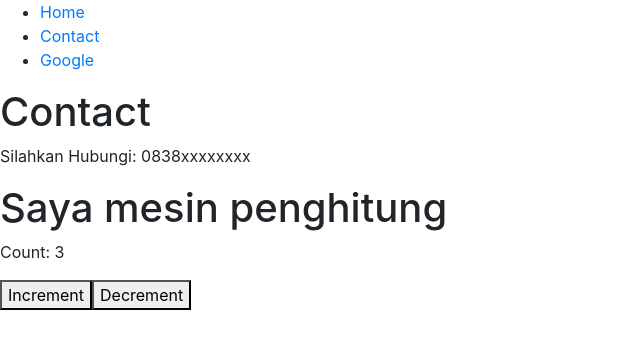
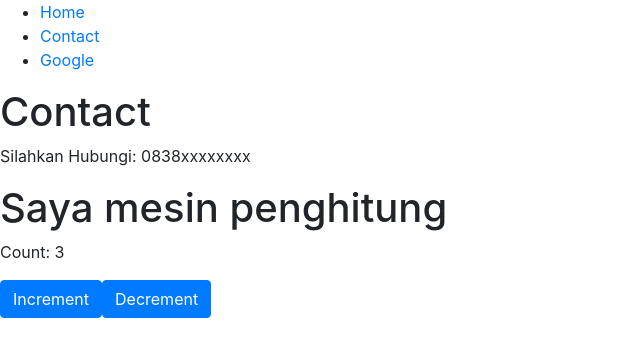
Before and after one commit to troy213/react_js_redux, a React (Create React App) app: page /contact in a window 1280 px wide. Shown: the top 356 px of the page, without its empty margins (0-640 px from the left). Built offline with nearby package versions, Linux system fonts and the light colour scheme.

Commit message:
react-bootstrap button styling

```diff
--- a/src/components/home/page/Counter.js
+++ b/src/components/home/page/Counter.js
@@ -1,4 +1,5 @@
 import React from 'react';
+import { Button } from 'react-bootstrap';
 import { connect } from 'react-redux';
 
 function Counter(props) {
@@ -6,8 +7,8 @@ function Counter(props) {
     <>
       <h1>Saya mesin penghitung</h1>
       <p>Count: {props.count}</p>
-      <button onClick={props.onIncrementClick}>Increment</button>
-      <button onClick={props.onDecrementClick}>Decrement</button>
+      <Button onClick={props.onIncrementClick}>Increment</Button>
+      <Button onClick={props.onDecrementClick}>Decrement</Button>
     </>
   );
 }
```
